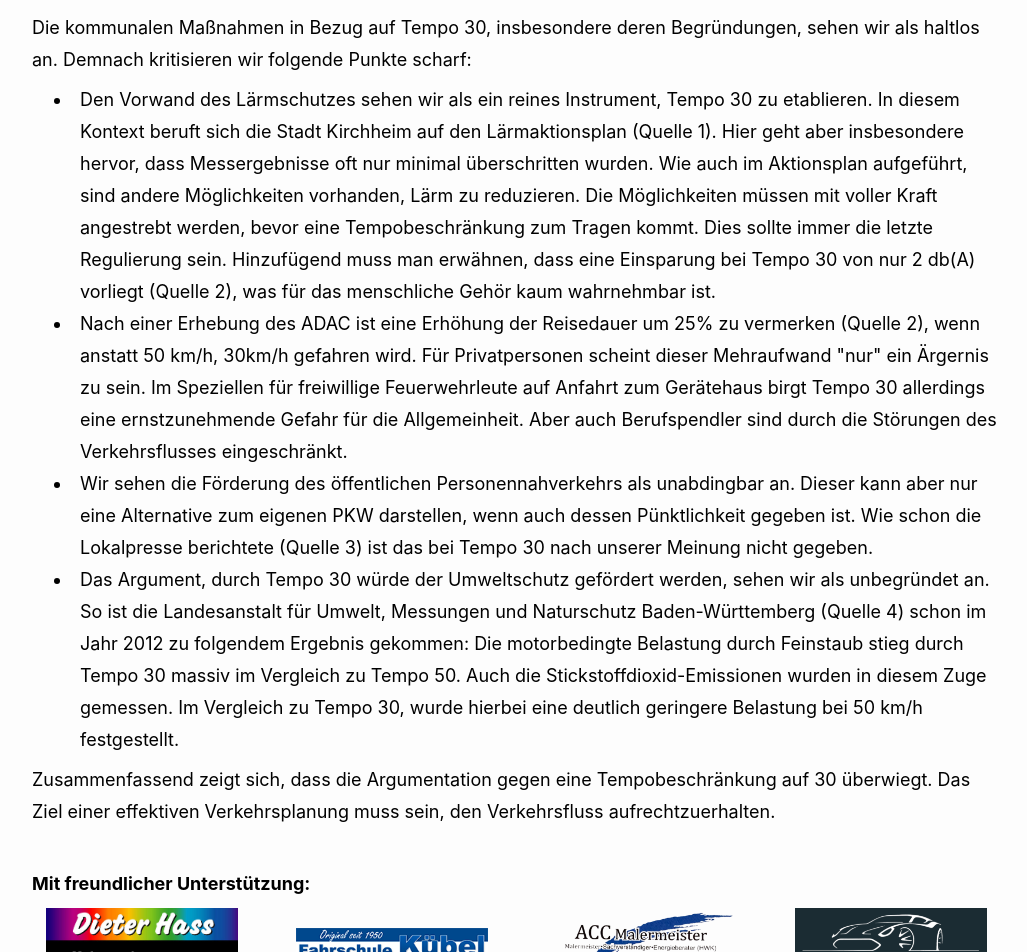
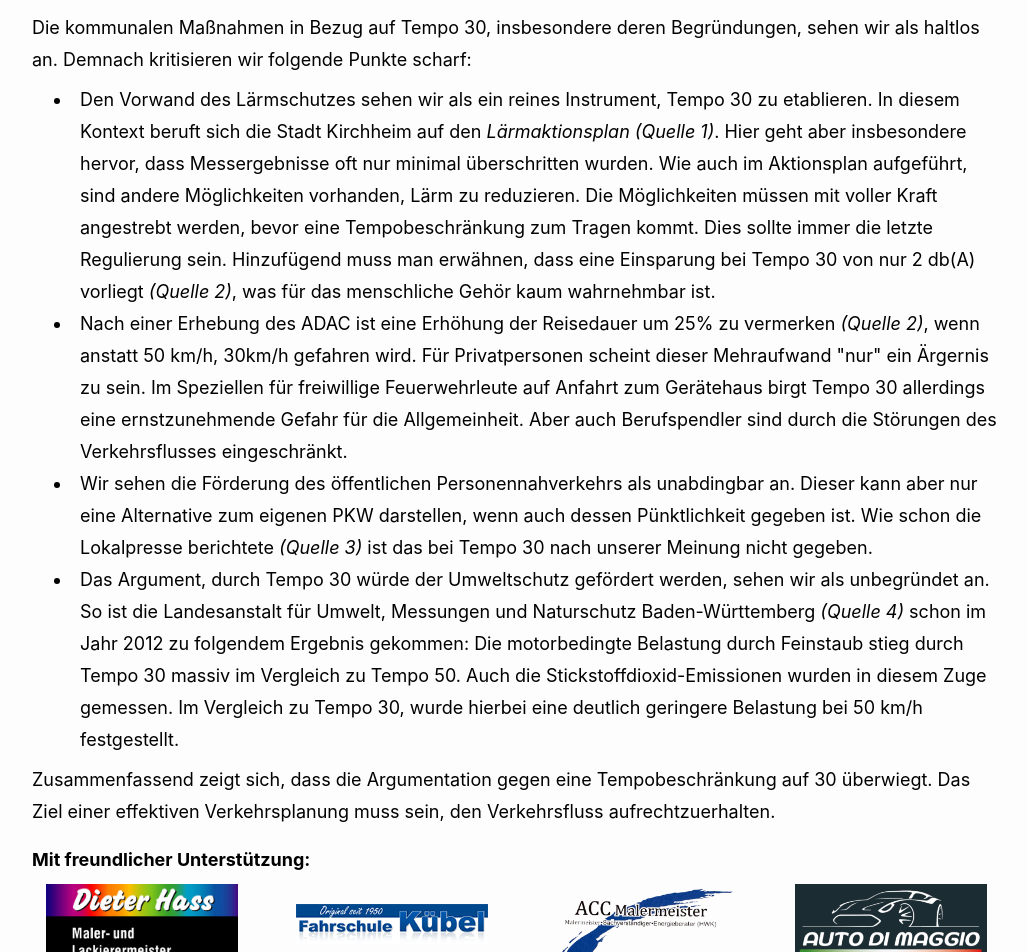
Before and after one commit to Git-Tim1/JU-Website, a React (Create React App) app: page /tempo-50 in a window 1280 px wide. Shown: the part 460-1412 px from the top of the page, without its empty margins (124-1151 px from the left). Built offline with nearby package versions, Linux system fonts and the light colour scheme; no server answers.

Commit message:
small improvements

```diff
--- a/src/components/image_carousel.js
+++ b/src/components/image_carousel.js
@@ -40,7 +40,7 @@ const ImageCarousel = () => {
 
     return (
         <div className='mt-[1rem] inline-block w-full group relative'>
-            <div className='block sm:hidden group-hover:block relative text-white'>
+            {<div className='block sm:hidden group-hover:block relative text-white'>
                 <a href="#" onClick={e => {e.preventDefault(); setCurrentSlide(currentSlide - 1)}}>
                     <MdKeyboardArrowLeft size={40}
                     className='absolute top-36 sm:top-44 md:top-48 left-0 z-10 bg-accent-blue-1'/>
@@ -48,7 +48,7 @@ const ImageCarousel = () => {
                 <a href="#" onClick={e => {e.preventDefault(); setCurrentSlide(currentSlide + 1)}}>
                     <MdKeyboardArrowRight size={40} className='absolute top-36 sm:top-44 md:top-48 right-0 z-10 bg-accent-blue-1'/>
                 </a>
-            </div>
+            </div>}
 
             <div className='absolute flex flex-row z-20 w-[4.5rem] h-auto text-white justify-between
             left-[calc(50%-36px)] top-[300px] sm:top-[355px] md:top-[415px]
--- a/src/sides/campange.js
+++ b/src/sides/campange.js
@@ -46,20 +46,20 @@ const Campange = () => {
               <span className='relative left-1 xs:left-2'>
               Den Vorwand des Lärmschutzes sehen wir als ein reines Instrument, Tempo 30
               zu etablieren. In diesem Kontext beruft sich die Stadt Kirchheim auf
-              den Lärmaktionsplan <a href='#fn-1'>(Quelle 1)</a>. Hier geht aber insbesondere hervor, dass
+              den <i>Lärmaktionsplan</i> <a href='#fn-1' className='italic'>(Quelle 1)</a>. Hier geht aber insbesondere hervor, dass
               Messergebnisse oft nur minimal überschritten wurden. Wie auch im Aktionsplan
               aufgeführt, sind andere Möglichkeiten vorhanden, Lärm zu reduzieren. Die
               Möglichkeiten müssen mit voller Kraft angestrebt werden, bevor eine
               Tempobeschränkung zum Tragen kommt. Dies sollte immer die letzte Regulierung
               sein. Hinzufügend muss man erwähnen, dass eine Einsparung bei Tempo 30 von
-              nur 2 db(A) vorliegt <a href='#fn-2'>(Quelle 2)</a>, was für das menschliche Gehör kaum wahrnehmbar
+              nur 2 db(A) vorliegt <a href='#fn-2' className='italic'>(Quelle 2)</a>, was für das menschliche Gehör kaum wahrnehmbar
               ist.
               </span>
             </li>
             <li>
               <span className='relative left-1 xs:left-2'>
               Nach einer Erhebung des ADAC ist eine Erhöhung der Reisedauer um 25% zu
-              vermerken <a href='#fn-2'>(Quelle 2)</a>, wenn anstatt 50 km/h, 30km/h gefahren wird. Für
+              vermerken <a href='#fn-2' className='italic'>(Quelle 2)</a>, wenn anstatt 50 km/h, 30km/h gefahren wird. Für
               Privatpersonen scheint dieser Mehraufwand "nur" ein Ärgernis zu sein. Im
               Speziellen für freiwillige Feuerwehrleute auf Anfahrt zum Gerätehaus birgt Tempo
               30 allerdings eine ernstzunehmende Gefahr für die Allgemeinheit. Aber auch
@@ -71,7 +71,7 @@ const Campange = () => {
               Wir sehen die Förderung des öffentlichen Personennahverkehrs als
               unabdingbar an. Dieser kann aber nur eine Alternative zum eigenen PKW
               darstellen, wenn auch dessen Pünktlichkeit gegeben ist. Wie schon die
-              Lokalpresse berichtete <a href='#fn-3'>(Quelle 3)</a> ist das bei Tempo 30 nach unserer Meinung nicht
+              Lokalpresse berichtete <a href='#fn-3' className='italic'>(Quelle 3)</a> ist das bei Tempo 30 nach unserer Meinung nicht
               gegeben.
               </span>
             </li>
@@ -79,7 +79,7 @@ const Campange = () => {
               <span className='relative left-1 xs:left-2'>
               Das Argument, durch Tempo 30 würde der Umweltschutz gefördert werden,
               sehen wir als unbegründet an. So ist die Landesanstalt für Umwelt, Messungen
-              und Naturschutz Baden-Württemberg <a href='#fn-4'>(Quelle 4)</a> schon im Jahr 2012 zu folgendem
+              und Naturschutz Baden-Württemberg <a href='#fn-4' className='italic'>(Quelle 4)</a> schon im Jahr 2012 zu folgendem
               Ergebnis gekommen: Die motorbedingte Belastung durch Feinstaub stieg durch
               Tempo 30 massiv im Vergleich zu Tempo 50. Auch die Stickstoffdioxid-Emissionen
               wurden in diesem Zuge gemessen. Im Vergleich zu Tempo 30, wurde hierbei eine
@@ -91,9 +91,9 @@ const Campange = () => {
           Zusammenfassend zeigt sich, dass die Argumentation gegen eine Tempobeschränkung
           auf 30 überwiegt. Das Ziel einer effektiven Verkehrsplanung muss sein, den Verkehrsfluss
           aufrechtzuerhalten.
-          <br /> <br />
+          <br />
 
-          <div className='w-full h-auto inline-block'>
+          <div className='w-full h-auto inline-block mt-2'>
             <p className='inline-block my-2 font-bold w-full'>Mit freundlicher Unterstützung:</p>
             <img src={img_1} className='w-1/5 float-left ml-[1.5%] mr-[6%]' />
             <img src={img_2} className='w-1/5 float-left mt-5 mr-[6%]'/>
@@ -104,7 +104,7 @@ const Campange = () => {
 
 
           <br />
-            Quellen
+            <p className='font-bold'>Quellen:</p>
             <ul className='ml-6 xs:ml-8 md:ml-10 mt-1' style={{ listStyleType: 'disc' }}>
               <li><span className='left-1 xs:left-2 relative'>(Quelle 1): <a id="fn-1" className='text-blue-800 underline ' href='https://www.kirchheim-teck.de/de/Wirtschaft-Bauen/Verkehr-Mobilitaet/Laermaktionsplan'>Lärmaktionsplan Stadt Kirchheim unter Teck (kirchheim-teck.de)</a></span></li>
               <li><span className='left-1 xs:left-2 relative'>(Quelle 2): <a id="fn-2" className='text-blue-800 underline ' href='https://www.adac.de/-/media/pdf/vek/fachinformationen/urbane-mobilitaet-und-laendlicher-verkehr/tempo30pro-contra-adac-bro.pdf'>Tempo 30 - Pro und Contra (adac.de)</a></span></li>
```
